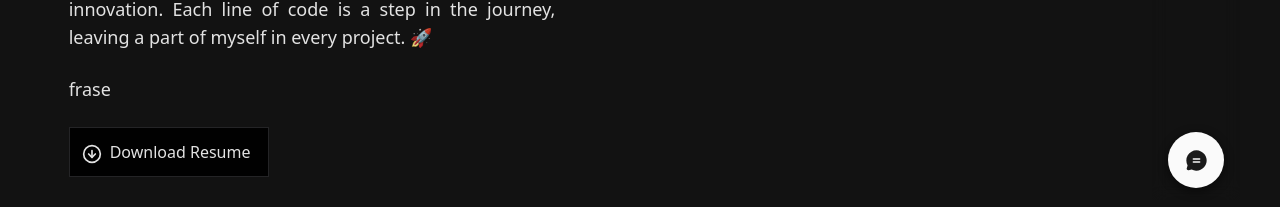
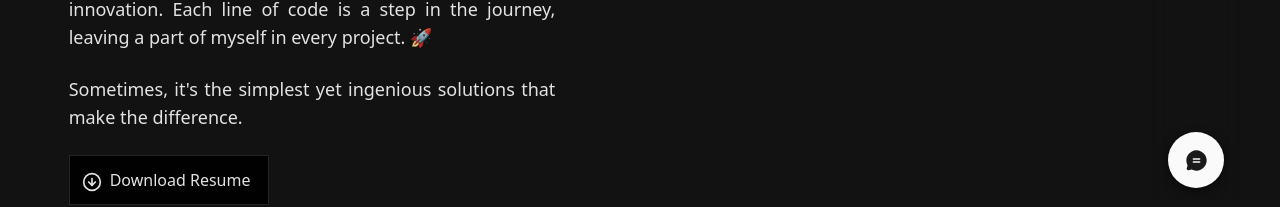
Before and after one commit to manassesCahunda/DEV-Portifolio, a Next.js app: page /en in a window 1280 px wide. Shown: the part 520-727 px from the top of the page. Built offline with nearby package versions, Linux system fonts and the light colour scheme.

Commit message:
Update index.tsx

```diff
--- a/src/app/[locale]/about/index.tsx
+++ b/src/app/[locale]/about/index.tsx
@@ -18,7 +18,7 @@ export const About = () => {
           <div style={{ width: "78%", height: 30 }}>
             <p className="text-lg" style={{ textAlign: "justify" }}>{t('description')}  </p>
             <br />
-            <p className="text-lg" style={{ textAlign: "justify" }}>{t('frase')}  </p>
+            <p className="text-lg" style={{ textAlign: "justify" }}>{t('phrase')}  </p>
             <br />
             <a className="flex bg-black w-[200px] h-[50px] p-3 border" href={t('downloadlink')} >
               <CircleArrowDown className="w-7 h-7 pr-2" />
```
